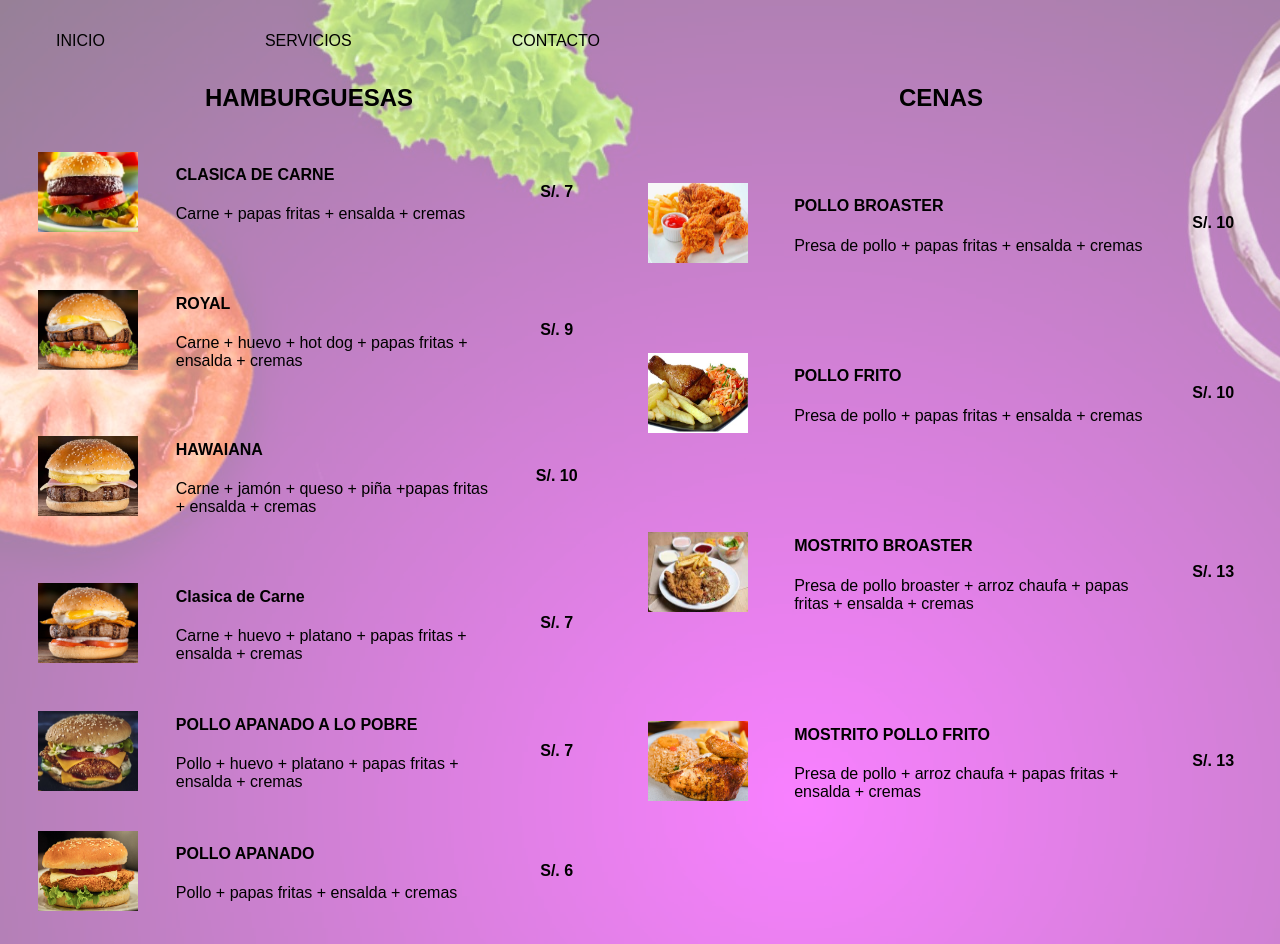
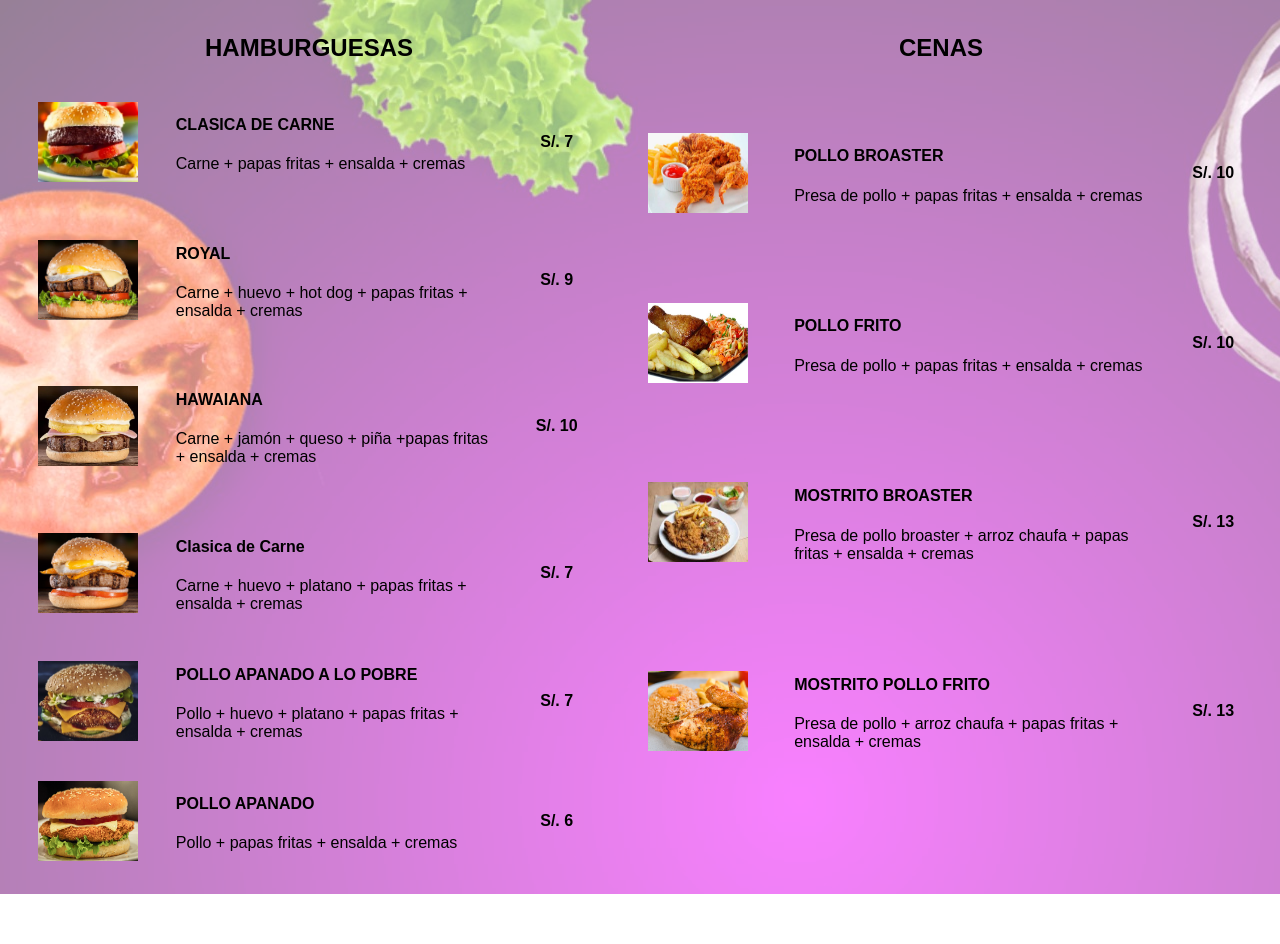
Before and after one commit to Rey2899/Page, a plain HTML site: page index.html in a window 1280 px wide. After the commit the page ends 894 px from the top, so only its background shows below. Drawn offline with Linux system fonts and the light colour scheme.

Commit message:
Nuevo cambio

```diff
--- a/index.html
+++ b/index.html
@@ -10,13 +10,7 @@
   <body>
 
     <header>
-        <nav>
-            <ul class="nav-list">
-                <li><a href="#">INICIO</a></li>
-                <li><a href="#">SERVICIOS</a></li>
-                <li><a href="#">CONTACTO</a></li>
-            </ul>
-        </nav>
+
     </header>
 
     <div class="container">
```
